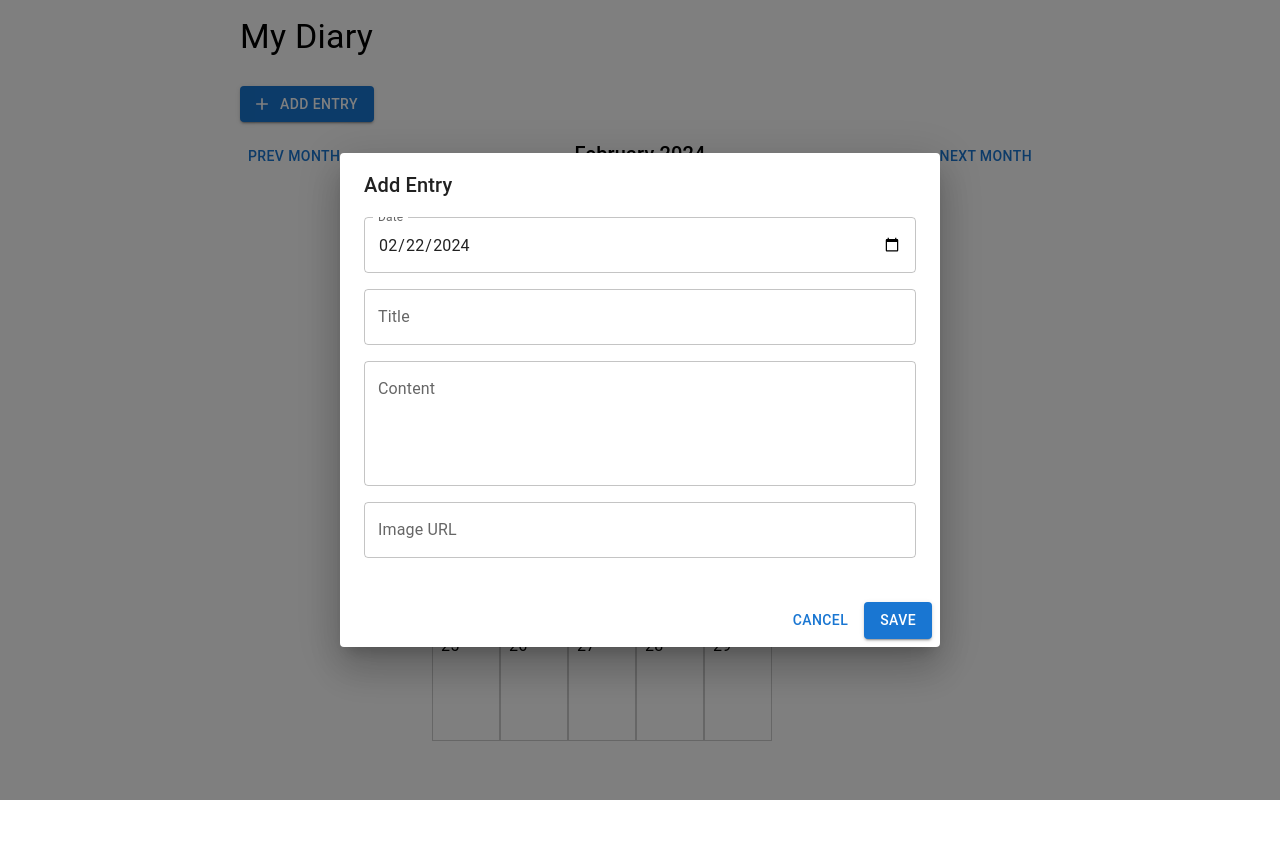
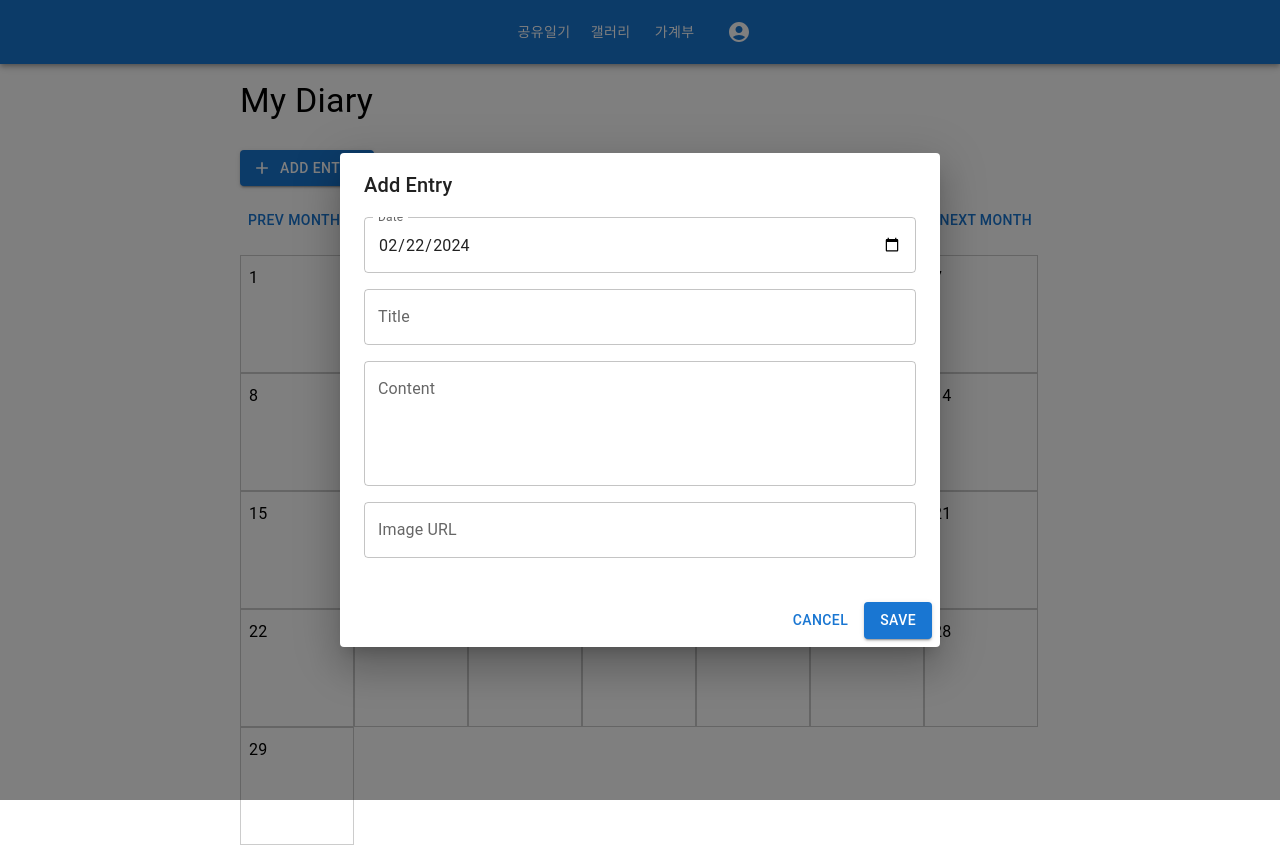
Before and after one commit to hs20180519/lovers-web-project, a React (Create React App) app in the folder front/: page /diary/posts in a window 1280 px wide. Both pictures are taken after a click on the button "ADD ENTRY". Before the commit the page ends 800 px from the top, so only its background shows below. Built offline with nearby package versions, Linux system fonts and the light colour scheme.

Commit message:
:bug: Fix: Calendar form

```diff
--- /dev/null
+++ b/front/src/components/Calendar.js
@@ -0,0 +1,89 @@
+import React from "react";
+import { Box, Typography, Button } from "@mui/material";
+import { getDaysInMonth, getDay, isSameMonth, startOfMonth } from "date-fns";
+
+const Calendar = ({
+  selectedDate,
+  entries,
+  handleEditEntry,
+  handleAddEntry,
+}) => {
+  const daysInMonth = getDaysInMonth(selectedDate);
+  const firstDayOfMonth = getDay(startOfMonth(selectedDate));
+
+  const renderCalendar = () => {
+    const calendar = [];
+    let day = 1;
+
+    while (day <= daysInMonth) {
+      const week = [];
+
+      for (let j = 0; j < 7; j++) {
+        if (day <= daysInMonth) {
+          const date = new Date(
+            selectedDate.getFullYear(),
+            selectedDate.getMonth(),
+            day,
+          );
+          week.push(
+            <Box
+              key={j}
+              sx={{
+                border: "1px solid #ccc",
+                p: 1,
+                minHeight: 100,
+                minWidth: 96,
+                backgroundColor: day <= daysInMonth ? "#fff" : "#f0f0f0",
+                position: "relative",
+              }}
+            >
+              <Typography variant="subtitle1">{day}</Typography>
+              {entries
+                .filter(
+                  (entry) =>
+                    isSameMonth(entry.date, selectedDate) &&
+                    entry.date.getDate() === day,
+                )
+                .map((entry, index) => (
+                  <Box key={index}>
+                    <Typography variant="h6">{entry.title}</Typography>
+                    {entry.image && (
+                      <img
+                        src={entry.image}
+                        alt="diary"
+                        style={{ maxWidth: "100%", marginTop: 2 }}
+                      />
+                    )}
+                    <Button
+                      onClick={() => handleEditEntry(index)}
+                      sx={{ marginTop: 1 }}
+                    >
+                      Edit
+                    </Button>
+                  </Box>
+                ))}
+            </Box>,
+          );
+          day++;
+        } else {
+          week.push(<Box key={j}></Box>);
+        }
+      }
+
+      calendar.push(
+        <Box
+          key={calendar.length}
+          sx={{ display: "flex", flexDirection: "row" }}
+        >
+          {week}
+        </Box>,
+      );
+    }
+
+    return calendar;
+  };
+
+  return <>{renderCalendar()}</>;
+};
+
+export default Calendar;
--- /dev/null
+++ b/front/src/components/DiaryPostDialog.js
@@ -0,0 +1,72 @@
+// DialogComponent.js
+import React from "react";
+import {
+  Dialog,
+  DialogTitle,
+  DialogContent,
+  DialogActions,
+  TextField,
+  Button,
+} from "@mui/material";
+import { format } from "date-fns";
+
+function DiaryPostDialog({
+  dialogOpen,
+  setDialogOpen,
+  selectedDate,
+  handleDateChange,
+  title,
+  setTitle,
+  content,
+  setContent,
+  image,
+  setImage,
+  handleSaveEntry,
+}) {
+  return (
+    <Dialog open={dialogOpen} onClose={() => setDialogOpen(false)}>
+      <DialogTitle>Add Entry</DialogTitle>
+      <DialogContent>
+        <TextField
+          type="date"
+          label="Date"
+          value={format(selectedDate, "yyyy-MM-dd")}
+          onChange={handleDateChange}
+          sx={{ marginBottom: 2 }}
+          fullWidth
+        />
+        <TextField
+          label="Title"
+          fullWidth
+          value={title}
+          onChange={(e) => setTitle(e.target.value)}
+          sx={{ marginBottom: 2 }}
+        />
+        <TextField
+          label="Content"
+          fullWidth
+          multiline
+          rows={4}
+          value={content}
+          onChange={(e) => setContent(e.target.value)}
+          sx={{ marginBottom: 2 }}
+        />
+        <TextField
+          label="Image URL"
+          fullWidth
+          value={image}
+          onChange={(e) => setImage(e.target.value)}
+          sx={{ marginBottom: 2 }}
+        />
+      </DialogContent>
+      <DialogActions>
+        <Button onClick={() => setDialogOpen(false)}>Cancel</Button>
+        <Button onClick={handleSaveEntry} variant="contained">
+          Save
+        </Button>
+      </DialogActions>
+    </Dialog>
+  );
+}
+
+export default DiaryPostDialog;
--- a/front/src/components/NavBar.js
+++ b/front/src/components/NavBar.js
@@ -43,7 +43,7 @@ function NavBar() {
     <>
       <AppBar position="static">
         <Toolbar sx={{ justifyContent: "center" }}>
-          <Button component={Link} to="/" color="inherit">
+          <Button component={Link} to="/diary/posts" color="inherit">
             공유일기
           </Button>
           <Button component={Link} to="/gallery" color="inherit">
--- a/front/src/pages/DiaryPage.js
+++ b/front/src/pages/DiaryPage.js
@@ -1,25 +1,13 @@
+// DiaryPage.js
 import React, { useState } from "react";
-import {
-  Box,
-  Typography,
-  Button,
-  TextField,
-  Dialog,
-  DialogTitle,
-  DialogContent,
-  DialogActions,
-  Grid,
-} from "@mui/material";
+import { Box, Typography, Button } from "@mui/material";
 import AddIcon from "@mui/icons-material/Add";
-import {
-  format,
-  getDaysInMonth,
-  getDay,
-  isSameMonth,
-  startOfMonth,
-} from "date-fns";
+import { format } from "date-fns";
+import Calendar from "../components/Calendar";
+import DialogComponent from "../components/DiaryPostDialog";
+import NavBar from "../components/NavBar";
 
-function App() {
+function DiaryPage() {
   const [selectedDate, setSelectedDate] = useState(new Date());
   const [entries, setEntries] = useState([]);
   const [dialogOpen, setDialogOpen] = useState(false);
@@ -70,80 +58,9 @@ function App() {
     });
   };
 
-  const daysInMonth = getDaysInMonth(selectedDate);
-  const firstDayOfMonth = getDay(startOfMonth(selectedDate));
-
-  const renderCalendar = () => {
-    const calendar = [];
-    let day = 1;
-
-    for (let i = 0; i < 6; i++) {
-      const week = [];
-
-      for (let j = 0; j < 7; j++) {
-        if (i === 0 && j < firstDayOfMonth) {
-          week.push(<Box key={j}></Box>);
-        } else if (day <= daysInMonth) {
-          const date = new Date(
-            selectedDate.getFullYear(),
-            selectedDate.getMonth(),
-            day,
-          );
-          week.push(
-            <Box
-              key={j}
-              sx={{
-                border: "1px solid #ccc",
-                p: 1,
-                minHeight: 100,
-                minWidth: 50,
-                backgroundColor: day <= daysInMonth ? "#fff" : "#f0f0f0", // 일정이 있는 날짜와 없는 날짜를 시각적으로 구분
-              }}
-            >
-              <Typography variant="subtitle1">{day}</Typography>
-              {entries
-                .filter(
-                  (entry) =>
-                    isSameMonth(entry.date, selectedDate) &&
-                    entry.date.getDate() === day,
-                )
-                .map((entry, index) => (
-                  <Box key={index}>
-                    <Typography variant="h6">{entry.title}</Typography>
-                    {entry.image && (
-                      <img
-                        src={entry.image}
-                        alt="diary"
-                        style={{ maxWidth: "100%", marginTop: 2 }}
-                      />
-                    )}
-                    <Button
-                      onClick={() => handleEditEntry(index)}
-                      sx={{ marginTop: 1 }}
-                    >
-                      Edit
-                    </Button>
-                  </Box>
-                ))}
-            </Box>,
-          );
-          day++;
-        } else {
-          week.push(<Box key={j}></Box>);
-        }
-      }
-
-      calendar.push(
-        <Grid container spacing={1} key={i}>
-          {week}
-        </Grid>,
-      );
-    }
-
-    return calendar;
-  };
-
   return (
+    <>
+      <NavBar />
       <Box sx={{ maxWidth: 800, margin: "auto", padding: 2 }}>
         <Typography variant="h4" gutterBottom>
           My Diary
@@ -169,51 +86,30 @@ function App() {
           </Typography>
           <Button onClick={handleNextMonth}>Next Month</Button>
         </Box>
-      <Box sx={{ marginLeft: "200px" }}>{renderCalendar()}</Box>
-      <Dialog open={dialogOpen} onClose={() => setDialogOpen(false)}>
-        <DialogTitle>Add Entry</DialogTitle>
-        <DialogContent>
-          <TextField
-            type="date"
-            label="Date"
-            value={format(selectedDate, "yyyy-MM-dd")}
-            onChange={handleDateChange}
-            sx={{ marginBottom: 2 }}
-            fullWidth
+        <Box sx={{}}>
+          <Calendar
+            selectedDate={selectedDate}
+            entries={entries}
+            handleEditEntry={handleEditEntry}
+            handleAddEntry={handleAddEntry}
           />
-          <TextField
-            label="Title"
-            fullWidth
-            value={title}
-            onChange={(e) => setTitle(e.target.value)}
-            sx={{ marginBottom: 2 }}
+        </Box>
+        <DialogComponent
+          dialogOpen={dialogOpen}
+          setDialogOpen={setDialogOpen}
+          selectedDate={selectedDate}
+          handleDateChange={handleDateChange}
+          title={title}
+          setTitle={setTitle}
+          content={content}
+          setContent={setContent}
+          image={image}
+          setImage={setImage}
+          handleSaveEntry={handleSaveEntry}
         />
-          <TextField
-            label="Content"
-            fullWidth
-            multiline
-            rows={4}
-            value={content}
-            onChange={(e) => setContent(e.target.value)}
-            sx={{ marginBottom: 2 }}
-          />
-          <TextField
-            label="Image URL"
-            fullWidth
-            value={image}
-            onChange={(e) => setImage(e.target.value)}
-            sx={{ marginBottom: 2 }}
-          />
-        </DialogContent>
-        <DialogActions>
-          <Button onClick={() => setDialogOpen(false)}>Cancel</Button>
-          <Button onClick={handleSaveEntry} variant="contained">
-            Save
-          </Button>
-        </DialogActions>
-      </Dialog>
       </Box>
+    </>
   );
 }
 
-export default App;
+export default DiaryPage;
```
Lines whose indentation alone changed are shown as unchanged.
